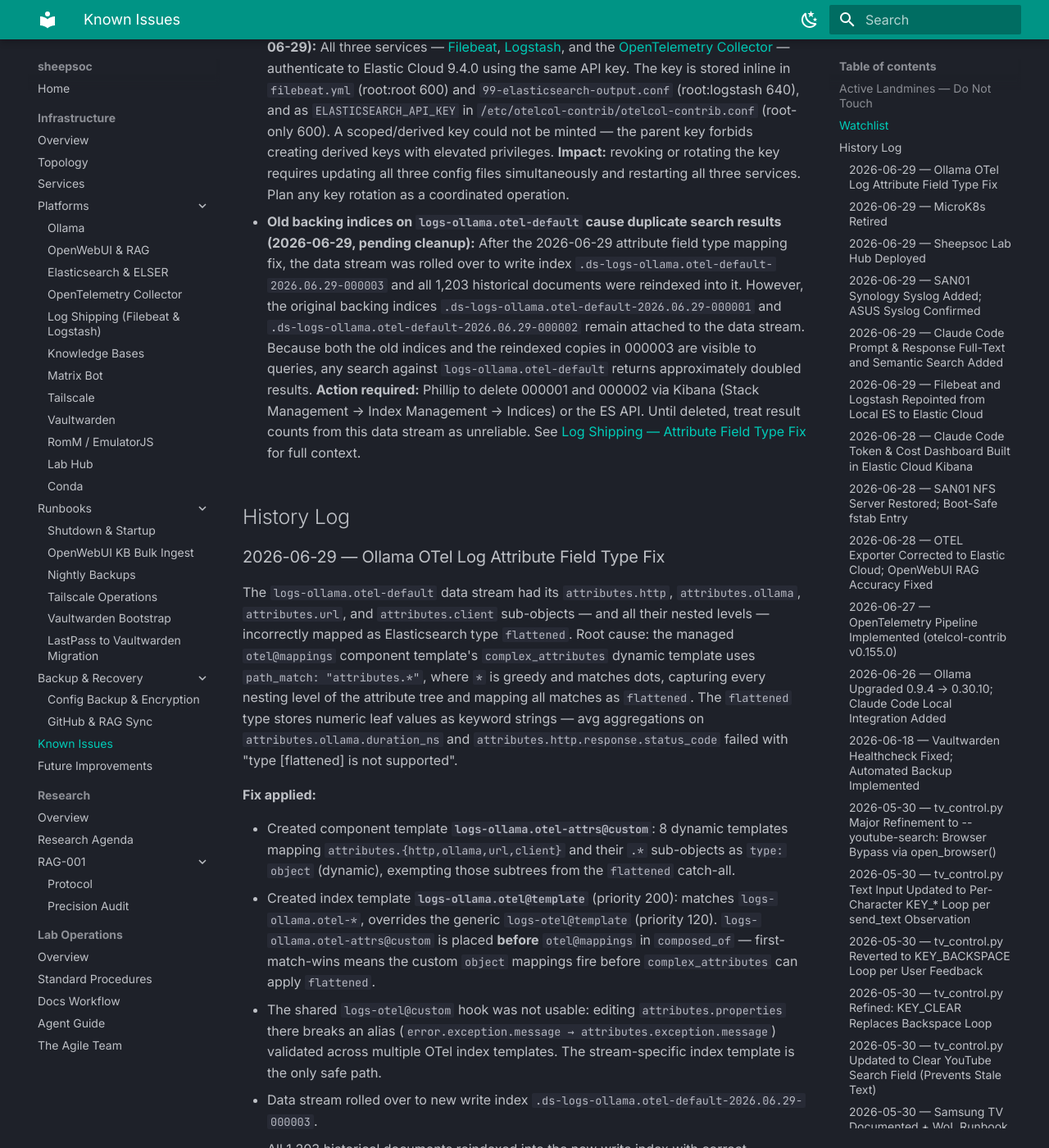
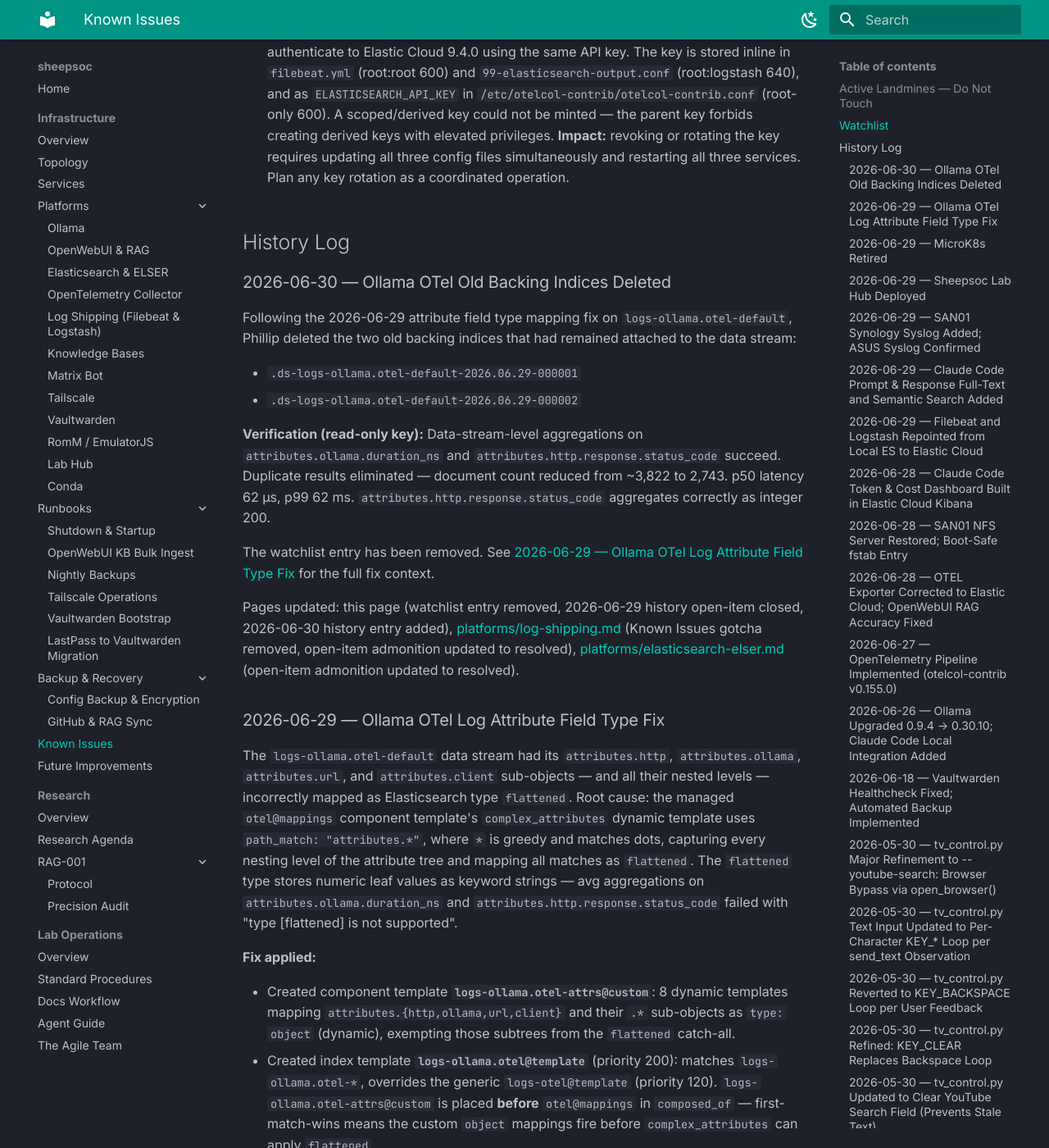
Before and after one commit to mabryp/sheepsoc-docs, an MkDocs documentation site: the page built from docs/infrastructure/known-issues.md, in a window 1280 px wide and 1400 px high, scrolled down 5255 px. Shown: the whole window at 82% size. Built offline with MkDocs 1.6.1 and Material for MkDocs 9.7.7, drawn with Linux system fonts in a browser that asks for light colours; some of the changed text lies outside the part shown.

Commit message:
close out Ollama OTel old backing indices watchlist entry (2026-06-30)
Phillip deleted .ds-logs-ollama.otel-default-2026.06.29-000001 and
-000002 on 2026-06-30. Verified with read-only key: duplicate results
gone (count 3822→2743), p50 62µs/p99 62ms, status_code aggregates as
long 200.

- known-issues.md: removed watchlist entry, closed open-item in the
  2026-06-29 history entry, added 2026-06-30 history entry
- log-shipping.md: removed Known Issues gotcha bullet, updated
  open-item admonition to resolved note with verification details
- elasticsearch-elser.md: updated open-item admonition to resolved

Co-Authored-By: Claude Sonnet 4.6 <noreply@anthropic.com>

```diff
--- a/docs/infrastructure/known-issues.md
+++ b/docs/infrastructure/known-issues.md
@@ -5,7 +5,7 @@
 | Key | Value |
 |---|---|
 | Rule | Read this before making infrastructure changes |
-| Last reviewed | 2026-06-29 (Claude Code full-text + semantic search; Filebeat/Logstash migrated to cloud; Ollama OTel field type fix) |
+| Last reviewed | 2026-06-30 (Ollama OTel old backing indices resolved) |
 
 ## Active Landmines — Do Not Touch
 
@@ -55,9 +55,20 @@
 
 - <a id="shared-elastic-cloud-api-key-couples-filebeat-logstash-and-otelcol-contrib"></a>**Shared Elastic Cloud API key couples Filebeat, Logstash, and otelcol-contrib (2026-06-29):** All three services — [Filebeat](platforms/log-shipping.md), [Logstash](platforms/log-shipping.md), and the [OpenTelemetry Collector](platforms/otelcol-contrib.md) — authenticate to Elastic Cloud 9.4.0 using the same API key. The key is stored inline in `filebeat.yml` (root:root 600) and `99-elasticsearch-output.conf` (root:logstash 640), and as `ELASTICSEARCH_API_KEY` in `/etc/otelcol-contrib/otelcol-contrib.conf` (root-only 600). A scoped/derived key could not be minted — the parent key forbids creating derived keys with elevated privileges. **Impact:** revoking or rotating the key requires updating all three config files simultaneously and restarting all three services. Plan any key rotation as a coordinated operation.
 
-- <a id="ollama-otel-old-backing-indices-cause-duplicate-search-results"></a>**Old backing indices on `logs-ollama.otel-default` cause duplicate search results (2026-06-29, pending cleanup):** After the 2026-06-29 attribute field type mapping fix, the data stream was rolled over to write index `.ds-logs-ollama.otel-default-2026.06.29-000003` and all 1,203 historical documents were reindexed into it. However, the original backing indices `.ds-logs-ollama.otel-default-2026.06.29-000001` and `.ds-logs-ollama.otel-default-2026.06.29-000002` remain attached to the data stream. Because both the old indices and the reindexed copies in 000003 are visible to queries, any search against `logs-ollama.otel-default` returns approximately doubled results. **Action required:** Phillip to delete 000001 and 000002 via Kibana (Stack Management → Index Management → Indices) or the ES API. Until deleted, treat result counts from this data stream as unreliable. See [Log Shipping — Attribute Field Type Fix](platforms/log-shipping.md#ollama-otel-mapping-fix) for full context.
+## History Log
 
-## History Log
+### 2026-06-30 — Ollama OTel Old Backing Indices Deleted
+
+Following the 2026-06-29 attribute field type mapping fix on `logs-ollama.otel-default`, Phillip deleted the two old backing indices that had remained attached to the data stream:
+
+- `.ds-logs-ollama.otel-default-2026.06.29-000001`
+- `.ds-logs-ollama.otel-default-2026.06.29-000002`
+
+**Verification (read-only key):** Data-stream-level aggregations on `attributes.ollama.duration_ns` and `attributes.http.response.status_code` succeed. Duplicate results eliminated — document count reduced from ~3,822 to 2,743. p50 latency 62 µs, p99 62 ms. `attributes.http.response.status_code` aggregates correctly as integer 200.
+
+The watchlist entry has been removed. See [2026-06-29 — Ollama OTel Log Attribute Field Type Fix](#2026-06-29-ollama-otel-log-attribute-field-type-fix) for the full fix context.
+
+Pages updated: this page (watchlist entry removed, 2026-06-29 history open-item closed, 2026-06-30 history entry added), [platforms/log-shipping.md](platforms/log-shipping.md) (Known Issues gotcha removed, open-item admonition updated to resolved), [platforms/elasticsearch-elser.md](platforms/elasticsearch-elser.md) (open-item admonition updated to resolved).
 
 ### 2026-06-29 — Ollama OTel Log Attribute Field Type Fix
 
@@ -73,7 +84,7 @@ The `logs-ollama.otel-default` data stream had its `attributes.http`, `attribute
 
 **Result:** `attributes.ollama.duration_ns` → `long`, `attributes.http.response.status_code` → `long` (both aggregatable). `attributes.http.request.method` → `keyword`, `attributes.url.path` → `wildcard`, `attributes.client.address` → `keyword`.
 
-**Open item:** Old backing indices 000001 and 000002 remain attached to the data stream, causing duplicate search results until Phillip deletes them. See [Watchlist — Ollama OTel Old Backing Indices](#ollama-otel-old-backing-indices-cause-duplicate-search-results).
+**Resolved 2026-06-30:** Old backing indices 000001 and 000002 were deleted by Phillip on 2026-06-30. See [2026-06-30 — Ollama OTel Old Backing Indices Deleted](#2026-06-30-ollama-otel-old-backing-indices-deleted).
 
 Pages updated: [platforms/log-shipping.md](platforms/log-shipping.md) (new attribute field type fix subsection, updated cloud data streams note, known-issues gotcha added), [platforms/elasticsearch-elser.md](platforms/elasticsearch-elser.md) (new mapping fix section), this page (watchlist, history).
 
```
Also changed, not shown: docs/infrastructure/platforms/elasticsearch-elser.md (+2 -2 lines), docs/infrastructure/platforms/log-shipping.md (+2 -3 lines).
